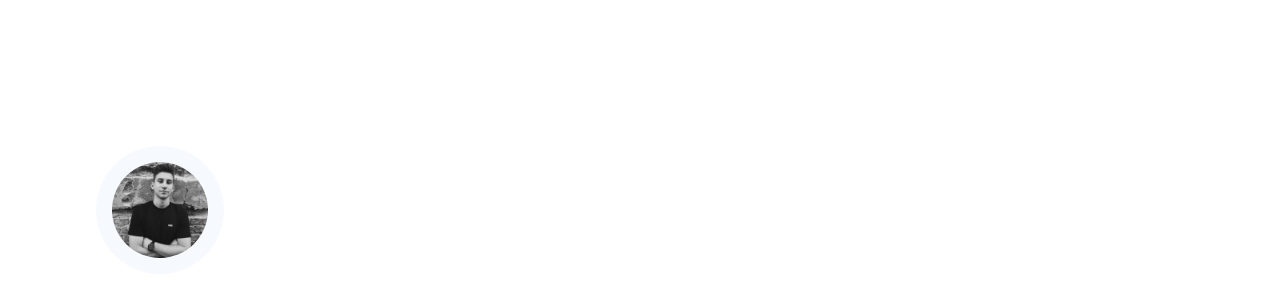
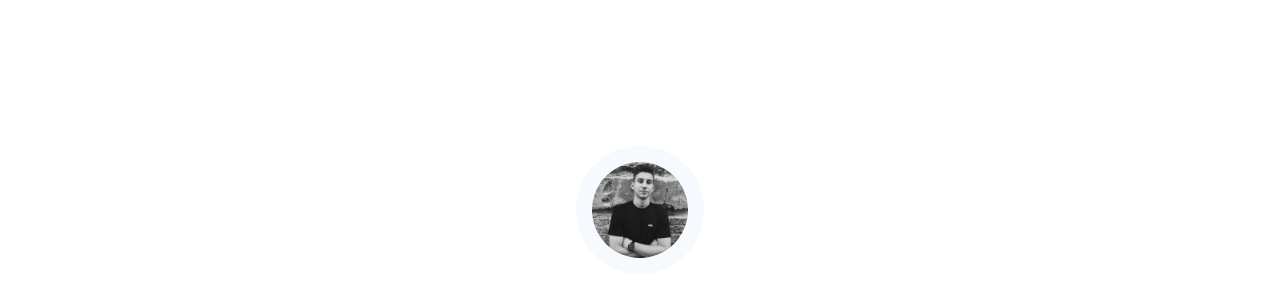
Before and after one commit to galinowsky/galinowsky.github.io, a website built with webpack: page src/pages/index.html in a window 1280 px wide. Shown: the part 91-381 px from the top of the page. Built offline with nearby package versions, Linux system fonts and the light colour scheme.

Commit message:
fix: fixed img-container margin

```diff
--- a/src/scss/main.scss
+++ b/src/scss/main.scss
@@ -36,7 +36,7 @@ padding: 0 0 88px;
     width: 212px;
     height: 130px;
     position: relative;
-    margin:64px 54px 40px 54px;
+    margin:64px auto 40px;
     display: flex;
     justify-content: center;
     align-items: center;
```
